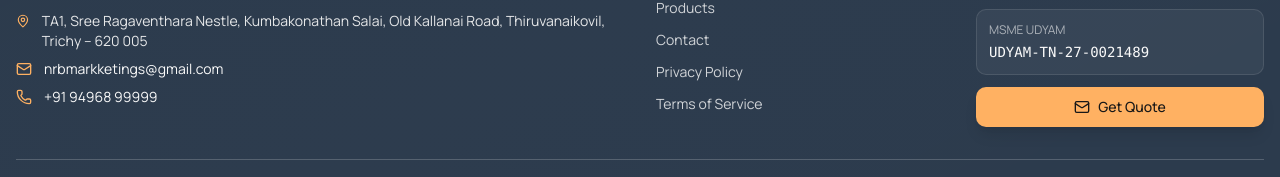
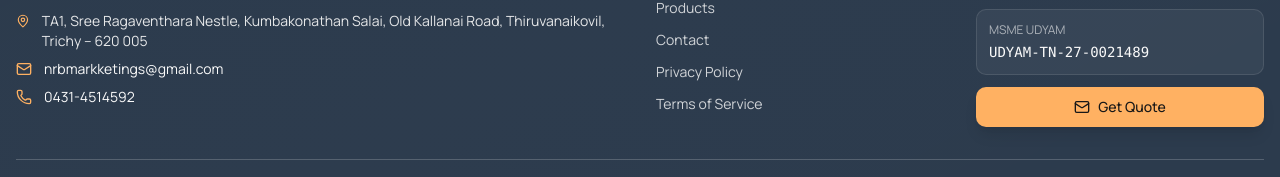
Before and after one commit to midhunann/NRB-Markketings, a Next.js app: page / in a window 1280 px wide. Shown: the part 3220-3397 px from the top of the page. Built offline with nearby package versions, Linux system fonts and the light colour scheme.

Commit message:
Update contact phone number from mobile to landline (0431-4514592)

```diff
--- a/src/app/components/layout/header.tsx
+++ b/src/app/components/layout/header.tsx
@@ -105,7 +105,7 @@ const Header = () => {
 
             <div className="hidden sm:flex items-center space-x-3">
               <a
-                href="tel:+919496899999"
+                href="tel:0431-4514592"
                 className="p-1.5 rounded-full text-[var(--nude)] transition-all duration-150 ease-in-out hover:text-[var(--secondary)]"
                 aria-label="Call us"
               >
@@ -191,9 +191,9 @@ const Header = () => {
               ))}
               <div className="flex space-x-3 mt-4 px-3 py-2">
                 <a
-                  href="tel:+919496899999"
+                  href="tel:0431-4514592"
                   className="flex items-center space-x-2 text-[var(--nude)]/90 hover:text-[var(--nude)] transition-colors duration-150"
-                  aria-label="Call us at +91 94968 99999"
+                  aria-label="Call us at 0431-4514592"
                 >
                   <Phone size={18} />
                   <span>Call Us</span>
--- a/src/app/lib/data.ts
+++ b/src/app/lib/data.ts
@@ -114,7 +114,7 @@ export const companyInfo = {
   tagline: "We are the Trend Setter in the industry",
   email: "nrbmarkketings@gmail.com",
   address: "TA1, Sree Ragaventhara Nestle, Kumbakonathan Salai, Old Kallanai Road, Thiruvanaikovil, Trichy – 620 005",
-  mobile: "+91 94968 99999",
+  mobile: "0431-4514592",
   gst: "33ANLPB9283E1Z0",
   msme: "UDYAM-TN-27-0021489",
   aboutShort: "Leading supplier of a wide variety of products and services to Central and State Government departments across India, with over years of experience, strict delivery commitments, and 100% client satisfaction.",
```
Also changed, not shown: package.json (line endings or trailing spaces).
